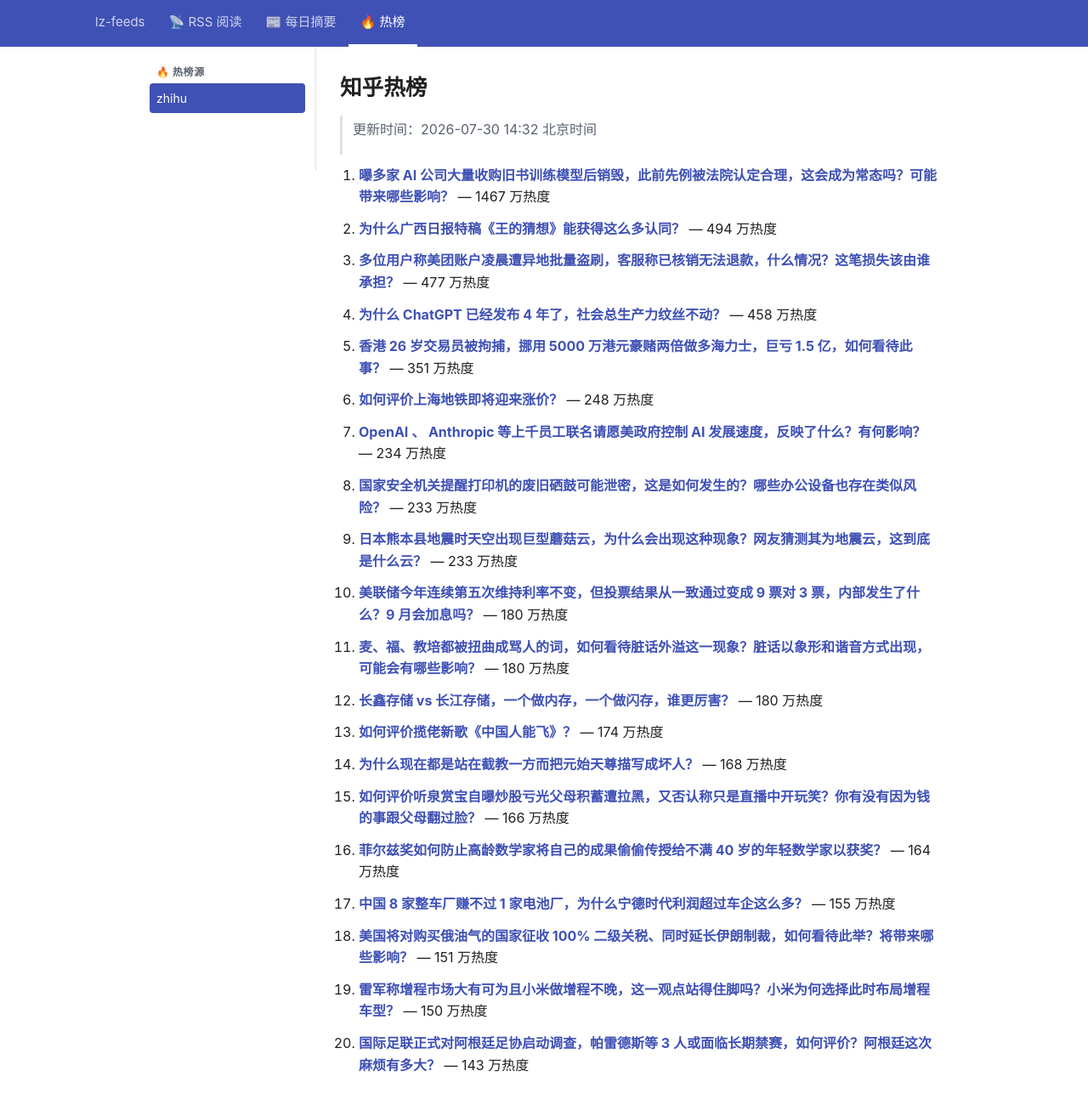
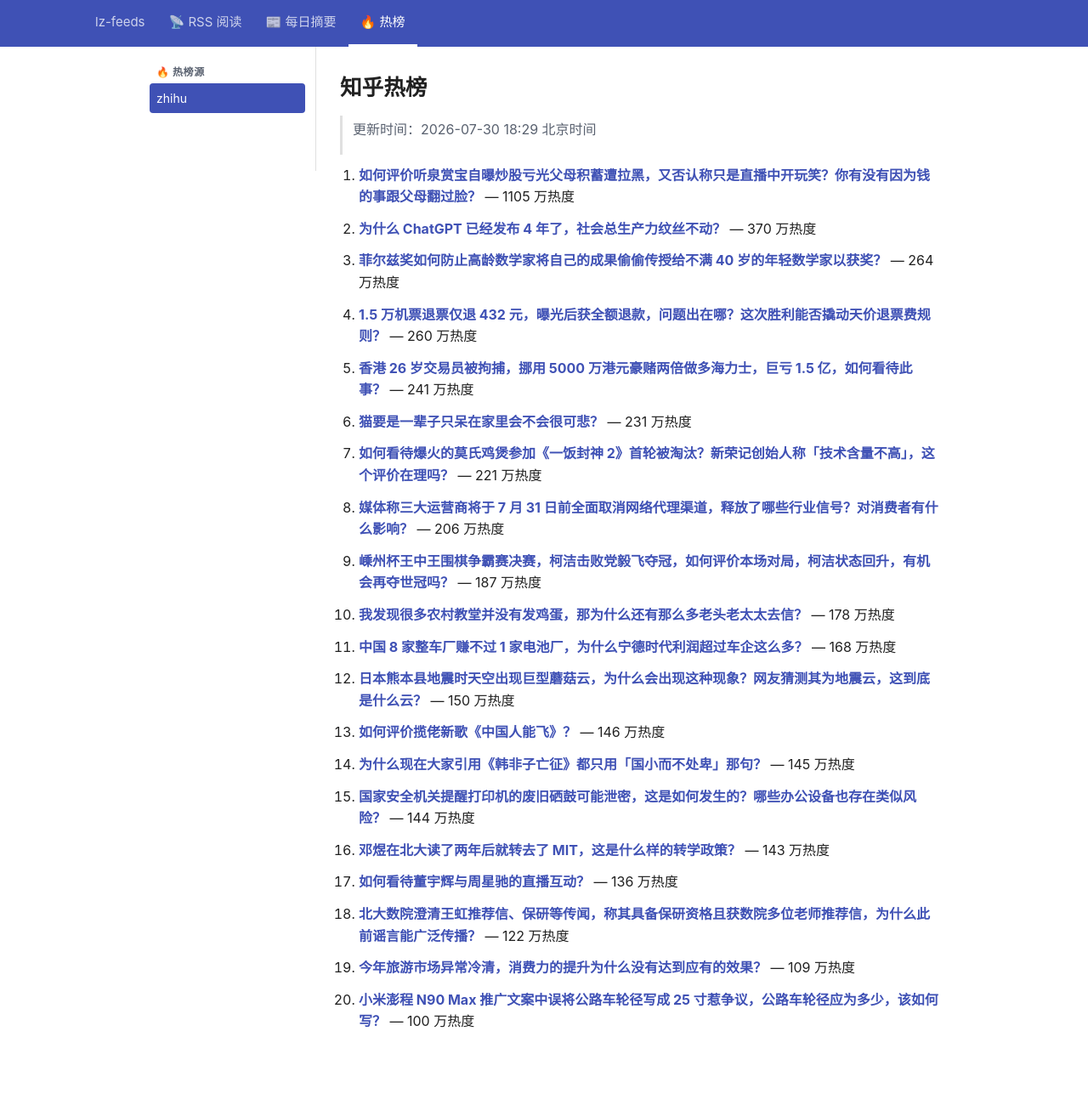
Before and after one commit to lizhang0101/lz-feeds, a Jekyll site: the page built from _hotlist/zhihu.md, in a window 1280 px wide and 1330 px high. Shown: the top 1300 px of the window at 85% size. Built offline with Jekyll 4.4.1, drawn with Linux system fonts in a browser that asks for light colours.

Commit message:
hotlist: 2026-07-30T10:29Z

```diff
--- a/_hotlist/zhihu.md
+++ b/_hotlist/zhihu.md
@@ -1,48 +1,48 @@
 ---
-updated: 2026-07-30 14:32 北京时间
+updated: 2026-07-30 18:29 北京时间
 count: 20
 ---
 
 # 知乎热榜
 
-> 更新时间：2026-07-30 14:32 北京时间
+> 更新时间：2026-07-30 18:29 北京时间
 
-1. **[曝多家 AI 公司大量收购旧书训练模型后销毁，此前先例被法院认定合理，这会成为常态吗？可能带来哪些影响？](https://www.zhihu.com/question/2065707692950123437)** — 1467 万热度
+1. **[如何评价听泉赏宝自曝炒股亏光父母积蓄遭拉黑，又否认称只是直播中开玩笑？你有没有因为钱的事跟父母翻过脸？](https://www.zhihu.com/question/2065588413684831719)** — 1105 万热度
 
-2. **[为什么广西日报特稿《王的猜想》能获得这么多认同？](https://www.zhihu.com/question/2065044616043131031)** — 494 万热度
+2. **[为什么 ChatGPT 已经发布 4 年了，社会总生产力纹丝不动？](https://www.zhihu.com/question/2065583157664018461)** — 370 万热度
 
-3. **[多位用户称美团账户凌晨遭异地批量盗刷，客服称已核销无法退款，什么情况？这笔损失该由谁承担？](https://www.zhihu.com/question/2065804781247887148)** — 477 万热度
+3. **[菲尔兹奖如何防止高龄数学家将自己的成果偷偷传授给不满 40 岁的年轻数学家以获奖？](https://www.zhihu.com/question/2065614516616950087)** — 264 万热度
 
-4. **[为什么 ChatGPT 已经发布 4 年了，社会总生产力纹丝不动？](https://www.zhihu.com/question/2065583157664018461)** — 458 万热度
+4. **[1.5 万机票退票仅退 432 元，曝光后获全额退款，问题出在哪？这次胜利能否撬动天价退票费规则？](https://www.zhihu.com/question/2066088472851341477)** — 260 万热度
 
-5. **[香港 26 岁交易员被拘捕，挪用 5000 万港元豪赌两倍做多海力士，巨亏 1.5 亿，如何看待此事？](https://www.zhihu.com/question/2065738421474271320)** — 351 万热度
+5. **[香港 26 岁交易员被拘捕，挪用 5000 万港元豪赌两倍做多海力士，巨亏 1.5 亿，如何看待此事？](https://www.zhihu.com/question/2065738421474271320)** — 241 万热度
 
-6. **[如何评价上海地铁即将迎来涨价？](https://www.zhihu.com/question/2066060815594152470)** — 248 万热度
+6. **[猫要是一辈子只呆在家里会不会很可悲？](https://www.zhihu.com/question/1912983496344974934)** — 231 万热度
 
-7. **[OpenAI 、 Anthropic 等上千员工联名请愿美政府控制 AI 发展速度，反映了什么？有何影响？](https://www.zhihu.com/question/2065729146383071132)** — 234 万热度
+7. **[如何看待爆火的莫氏鸡煲参加《一饭封神 2》首轮被淘汰？新荣记创始人称「技术含量不高」，这个评价在理吗？](https://www.zhihu.com/question/2065849620689679885)** — 221 万热度
 
-8. **[国家安全机关提醒打印机的废旧硒鼓可能泄密，这是如何发生的？哪些办公设备也存在类似风险？](https://www.zhihu.com/question/2065732271441539585)** — 233 万热度
+8. **[媒体称三大运营商将于 7 月 31 日前全面取消网络代理渠道，释放了哪些行业信号？对消费者有什么影响？](https://www.zhihu.com/question/2065771256972932835)** — 206 万热度
 
-9. **[日本熊本县地震时天空出现巨型蘑菇云，为什么会出现这种现象？网友猜测其为地震云，这到底是什么云？](https://www.zhihu.com/question/2065536648381555046)** — 233 万热度
+9. **[嵊州杯王中王围棋争霸赛决赛，柯洁击败党毅飞夺冠，如何评价本场对局，柯洁状态回升，有机会再夺世冠吗？](https://www.zhihu.com/question/2066207792684164089)** — 187 万热度
 
-10. **[美联储今年连续第五次维持利率不变，但投票结果从一致通过变成 9 票对 3 票，内部发生了什么？9 月会加息吗？](https://www.zhihu.com/question/2066063922856027842)** — 180 万热度
+10. **[我发现很多农村教堂并没有发鸡蛋，那为什么还有那么多老头老太太去信？](https://www.zhihu.com/question/2065207564342654038)** — 178 万热度
 
-11. **[麦、福、教培都被扭曲成骂人的词，如何看待脏话外溢这一现象？脏话以象形和谐音方式出现，可能会有哪些影响？](https://www.zhihu.com/question/2065564412899845853)** — 180 万热度
+11. **[中国 8 家整车厂赚不过 1 家电池厂，为什么宁德时代利润超过车企这么多？](https://www.zhihu.com/question/2065751316211701463)** — 168 万热度
 
-12. **[长鑫存储 vs 长江存储，一个做内存，一个做闪存，谁更厉害？](https://www.zhihu.com/question/2061092161337177252)** — 180 万热度
+12. **[日本熊本县地震时天空出现巨型蘑菇云，为什么会出现这种现象？网友猜测其为地震云，这到底是什么云？](https://www.zhihu.com/question/2065536648381555046)** — 150 万热度
 
-13. **[如何评价揽佬新歌《中国人能飞》？](https://www.zhihu.com/question/2064534355440145959)** — 174 万热度
+13. **[如何评价揽佬新歌《中国人能飞》？](https://www.zhihu.com/question/2064534355440145959)** — 146 万热度
 
-14. **[为什么现在都是站在截教一方而把元始天尊描写成坏人？](https://www.zhihu.com/question/12199984100)** — 168 万热度
+14. **[为什么现在大家引用《韩非子亡征》都只用「国小而不处卑」那句？](https://www.zhihu.com/question/628349199)** — 145 万热度
 
-15. **[如何评价听泉赏宝自曝炒股亏光父母积蓄遭拉黑，又否认称只是直播中开玩笑？你有没有因为钱的事跟父母翻过脸？](https://www.zhihu.com/question/2065588413684831719)** — 166 万热度
+15. **[国家安全机关提醒打印机的废旧硒鼓可能泄密，这是如何发生的？哪些办公设备也存在类似风险？](https://www.zhihu.com/question/2065732271441539585)** — 144 万热度
 
-16. **[菲尔兹奖如何防止高龄数学家将自己的成果偷偷传授给不满 40 岁的年轻数学家以获奖？](https://www.zhihu.com/question/2065614516616950087)** — 164 万热度
+16. **[邓煜在北大读了两年后就转去了 MIT，这是什么样的转学政策？](https://www.zhihu.com/question/2064145782496876151)** — 143 万热度
 
-17. **[中国 8 家整车厂赚不过 1 家电池厂，为什么宁德时代利润超过车企这么多？](https://www.zhihu.com/question/2065751316211701463)** — 155 万热度
+17. **[如何看待董宇辉与周星驰的直播互动？](https://www.zhihu.com/question/2065928846315205455)** — 136 万热度
 
-18. **[美国将对购买俄油气的国家征收 100% 二级关税、同时延长伊朗制裁，如何看待此举？将带来哪些影响？](https://www.zhihu.com/question/2065729116125521259)** — 151 万热度
+18. **[北大数院澄清王虹推荐信、保研等传闻，称其具备保研资格且获数院多位老师推荐信，为什么此前谣言能广泛传播？](https://www.zhihu.com/question/2065760409827665215)** — 122 万热度
 
-19. **[雷军称增程市场大有可为且小米做增程不晚，这一观点站得住脚吗？小米为何选择此时布局增程车型？](https://www.zhihu.com/question/2065799308067041337)** — 150 万热度
+19. **[今年旅游市场异常冷清，消费力的提升为什么没有达到应有的效果？](https://www.zhihu.com/question/2065719675850318416)** — 109 万热度
 
-20. **[国际足联正式对阿根廷足协启动调查，帕雷德斯等 3 人或面临长期禁赛，如何评价？阿根廷这次麻烦有多大？](https://www.zhihu.com/question/2066061011111469951)** — 143 万热度
+20. **[小米澎程 N90 Max 推广文案中误将公路车轮径写成 25 寸惹争议，公路车轮径应为多少，该如何写？](https://www.zhihu.com/question/2065822819670402411)** — 100 万热度
```
